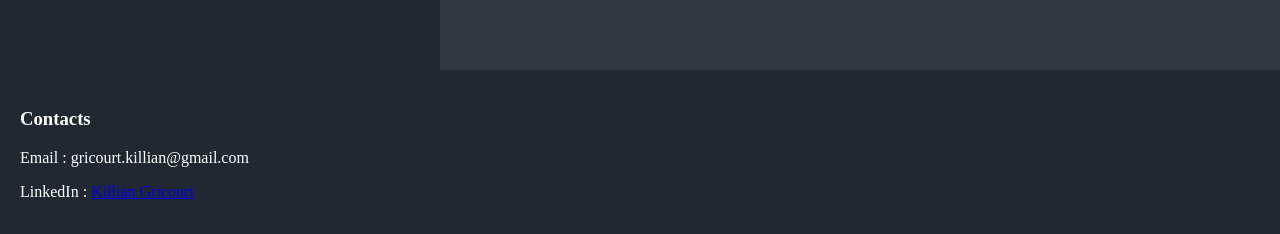
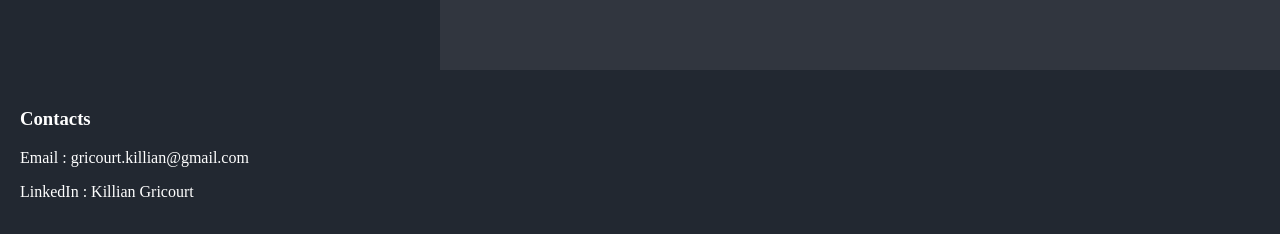
Before and after one commit to KillianGricourt/KillianGricourt.github.io, an Angular app in the folder Frontend/: page / in a window 1280 px wide. Shown: the part 563-797 px from the top of the page. Built offline with nearby package versions, Linux system fonts and the light colour scheme; no server answers.

Commit message:
Styling contact hypertext link

```diff
--- a/Frontend/src/app/app.component.css
+++ b/Frontend/src/app/app.component.css
@@ -18,10 +18,41 @@
   flex: 1;
 }
 
-#contact{
+.contact{
   max-width: 100%;
   height: fit-content;
   background: #222831;
   color: white;
   padding: 20px;
+  position: relative;
 }
+
+.link {
+  text-decoration: none;
+  color: white;
+  position: relative;
+  z-index: 0;
+  transition: all 0.5s ease-out;
+}
+
+.link:hover {
+  color: #185a7a;
+}
+
+.link:hover::before {
+  height: 104%;
+  top: -2%;
+}
+
+.link::before {
+  content: '';
+  width: 104%;
+  height: 0;
+  top: 50%;
+  border-radius: 2px;
+  background-color: white;
+  position: absolute;
+  left: -2%;
+  transition: all 0.5s ease-out;
+  z-index: -1;
+}
--- a/Frontend/src/app/app.component.html
+++ b/Frontend/src/app/app.component.html
@@ -3,11 +3,13 @@
     <app-left-panel />
     <app-center-panel class="flex-container" />
   </div>
-  <div id="contact">
+  <div class="contact">
     <h3>Contacts</h3>
     <div>
       <p>Email : {{ email }}</p>
-      <p>LinkedIn : <a href="{{ linkedin }}">Killian Gricourt</a></p>
+      <p>
+        LinkedIn : <a class="link" href="{{ linkedin }}">Killian Gricourt</a>
+      </p>
     </div>
   </div>
 </div>
```
